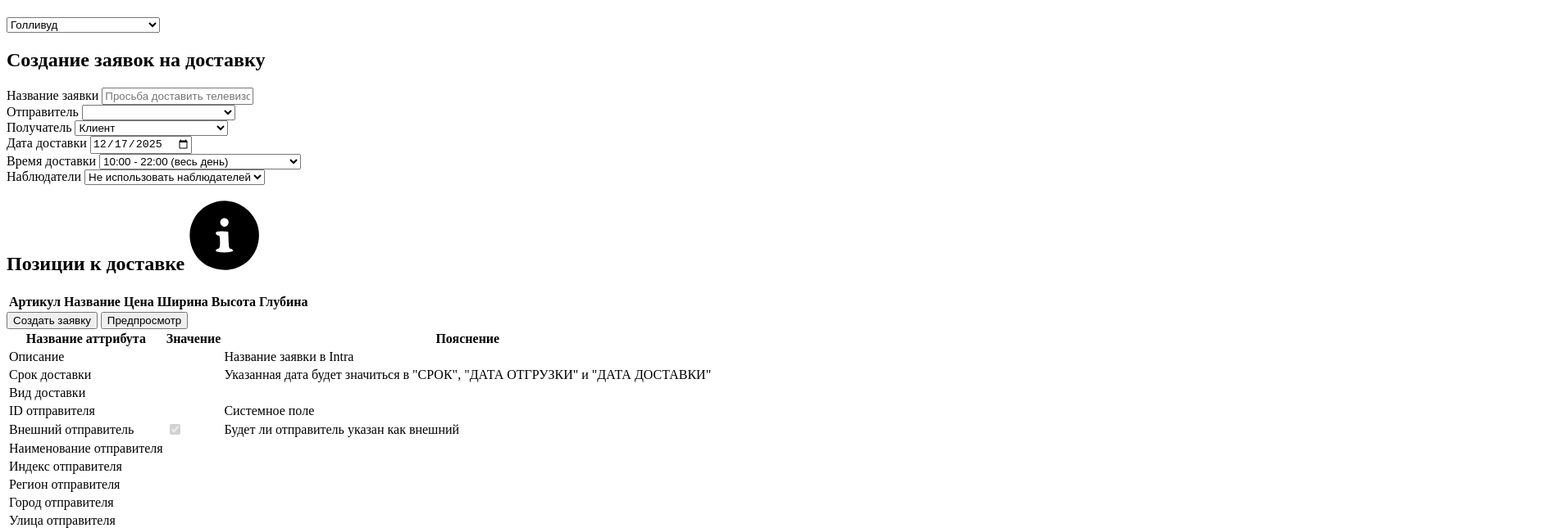
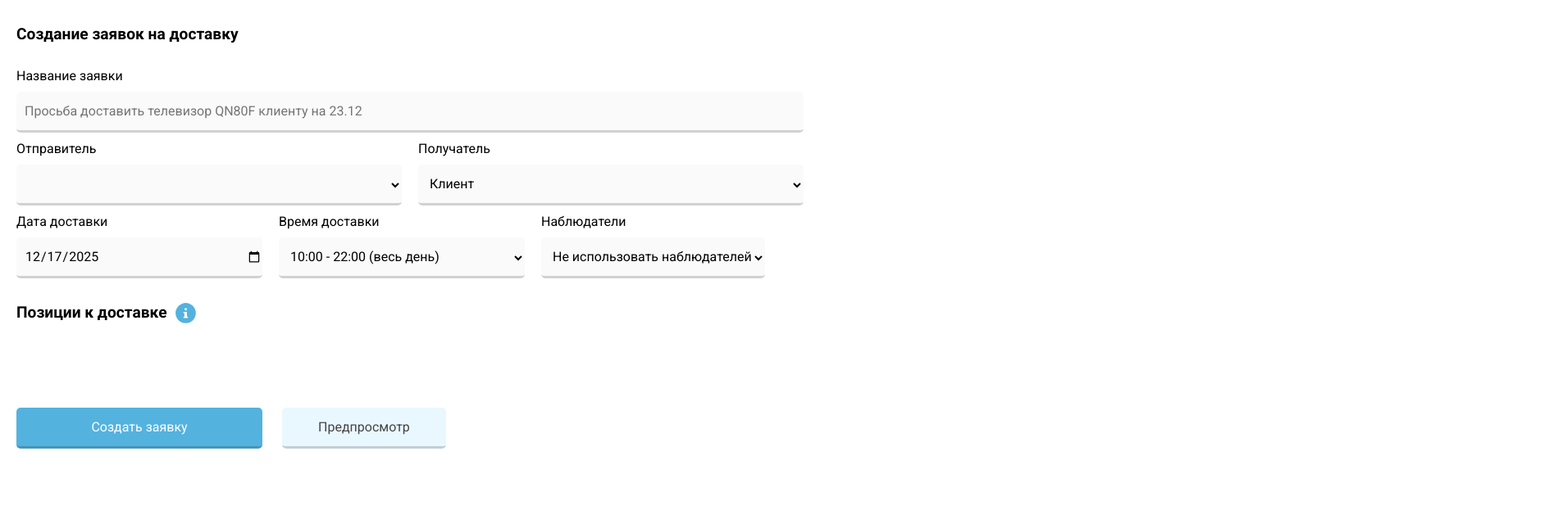
Before and after one commit to vRokkiS/delivery, a plain HTML site: page index.html in a window 1280 px wide. Shown: the top 645 px of the page at 82% size, 1894 px wide, since content can reach past the window. Drawn offline with Linux system fonts and the light colour scheme; the site is published under a folder, as on GitHub Pages, so addresses that start at the root find nothing.

Commit message:
minor fix

```diff
--- a/index.html
+++ b/index.html
@@ -3,12 +3,12 @@
     <meta charset="UTF-8">
     <meta name="viewport" content="width=device-width, initial-scale=1.0">
     <title>Создание доставки</title>
-    <link rel="stylesheet" href="/css/reset.css">
-    <link rel="stylesheet" href="/css/style.css">
-    <link rel="stylesheet" href="/css/preview.css">
+    <link rel="stylesheet" href="css/reset.css">
+    <link rel="stylesheet" href="css/style.css">
+    <link rel="stylesheet" href="css/preview.css">
     <link href="https://fonts.googleapis.com/css2?family=Roboto:wght@400;700&display=swap" rel="stylesheet">
     <script src="main.js"></script>
-    <link rel="icon" type="image/png" sizes="32x32" href="/media/favicon.png">
+    <link rel="icon" type="image/png" sizes="32x32" href="media/favicon.png">
 </head>
 <body>
     <header>
```
